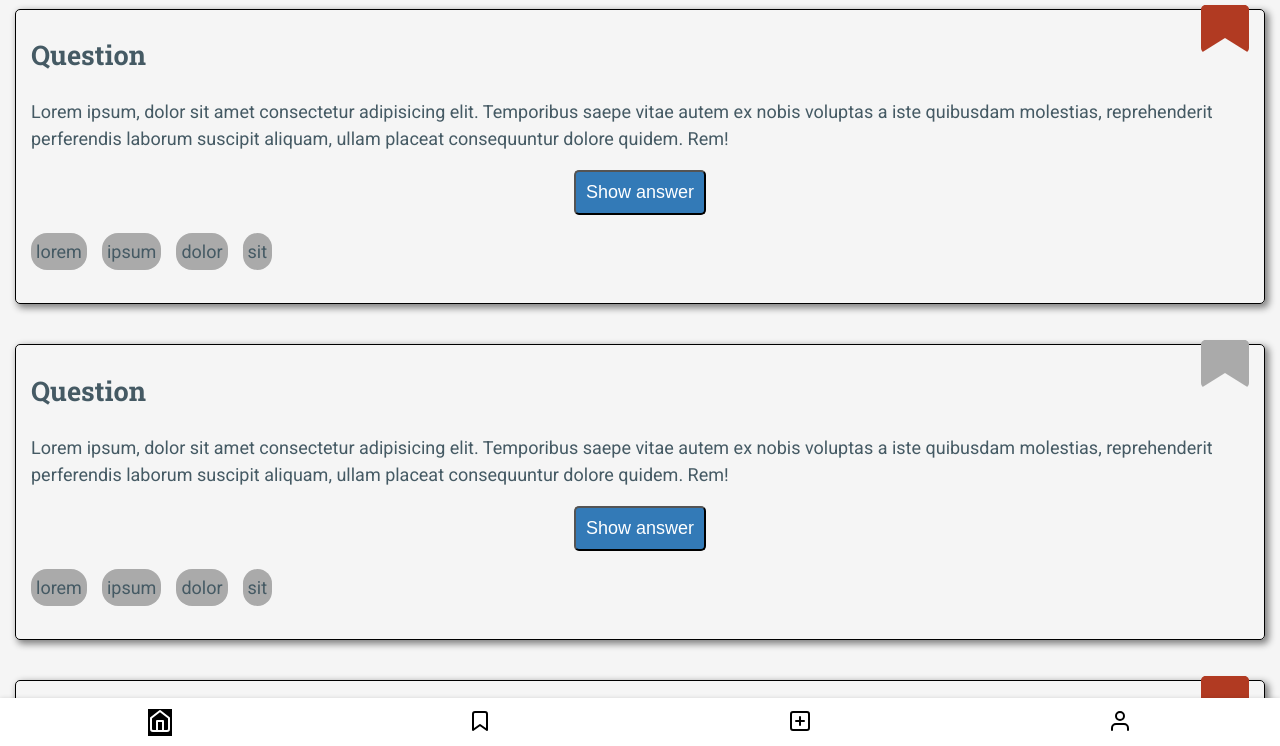
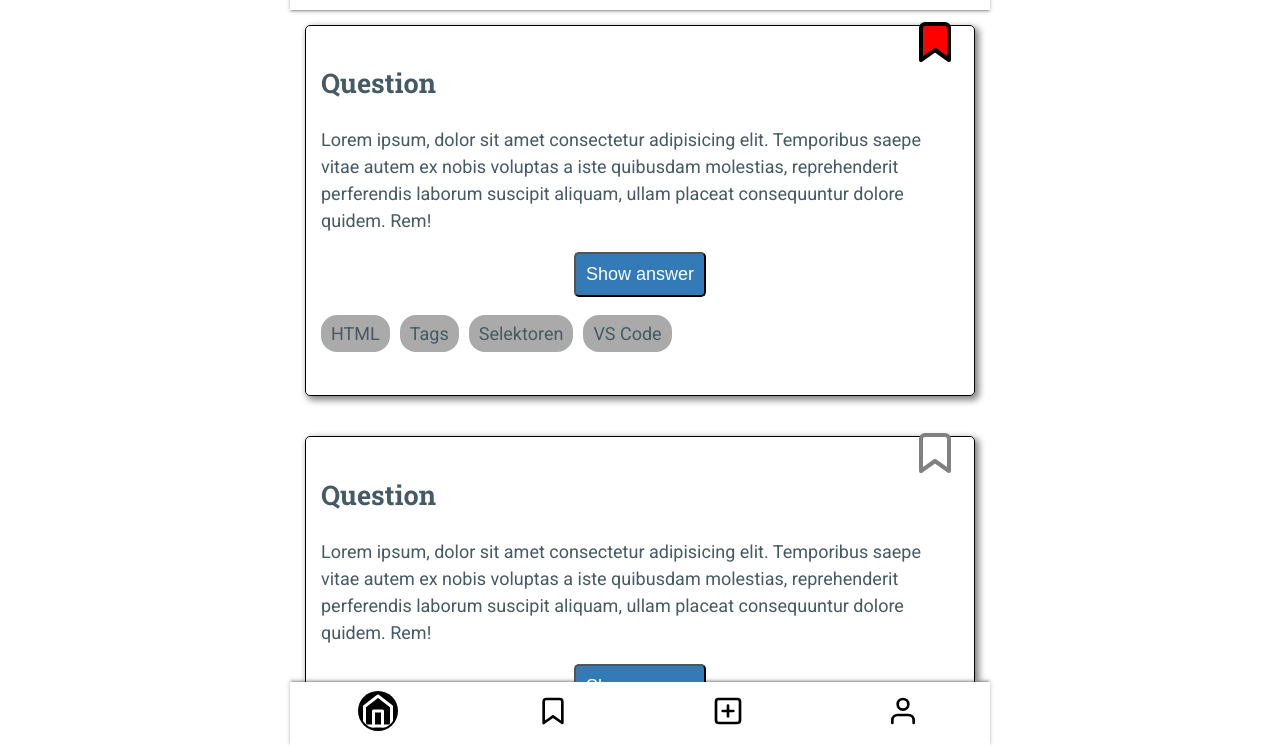
Before and after one commit to karstenlenz/quiz-app, a website: page index.html in a window 1280 px wide. Shown: the part 54-800 px from the top of the page. Drawn offline with Linux system fonts and the light colour scheme.

Commit message:
Update styling for all pages

```diff
--- a/index.html
+++ b/index.html
@@ -12,11 +12,60 @@
   </head>
   <body>
     <header>
-      <h1>Quiz-App</h1>
+      <h1 class="header__headline">Quiz-App</h1>
     </header>
     <main class="p-15">
       <section class="card">
-        <button class="card__bookmark card__bookmark--active"></button>
+        <a href="#"
+          ><svg
+            class="card__bookmark card__bookmark--active"
+            xmlns="http://www.w3.org/2000/svg"
+            width="24"
+            height="24"
+            viewBox="0 0 24 24"
+            fill="none"
+            stroke="currentColor"
+            stroke-width="2"
+            stroke-linecap="round"
+            stroke-linejoin="round"
+            class="feather feather-bookmark"
+          >
+            <path d="M19 21l-7-5-7 5V5a2 2 0 0 1 2-2h10a2 2 0 0 1 2 2z"></path>
+          </svg>
+        </a>
+        <h2 class="card__headline">Question</h2>
+        <p class="card__text card__text--question">
+          Lorem ipsum, dolor sit amet consectetur adipisicing elit. Temporibus
+          saepe vitae autem ex nobis voluptas a iste quibusdam molestias,
+          reprehenderit perferendis laborum suscipit aliquam, ullam placeat
+          consequuntur dolore quidem. Rem!
+        </p>
+        <button class="card__button p-10">Show answer</button>
+        <ul class="tag-list">
+          <li>HTML</li>
+          <li>Tags</li>
+          <li>Selektoren</li>
+          <li>VS Code</li>
+        </ul>
+      </section>
+      <section class="card">
+        <a href="#"
+          ><svg
+            class="card__bookmark card__bookmark--inactive"
+            xmlns="http://www.w3.org/2000/svg"
+            width="24"
+            height="24"
+            viewBox="0 0 24 24"
+            fill="none"
+            stroke="currentColor"
+            stroke-width="2"
+            stroke-linecap="round"
+            stroke-linejoin="round"
+            class="feather feather-bookmark"
+          >
+            <path d="M19 21l-7-5-7 5V5a2 2 0 0 1 2-2h10a2 2 0 0 1 2 2z"></path>
+          </svg>
+        </a>
         <h2 class="card__headline">Question</h2>
         <p class="card__text card__text--question">
           Lorem ipsum, dolor sit amet consectetur adipisicing elit. Temporibus
@@ -33,7 +82,23 @@
         </ul>
       </section>
       <section class="card">
-        <button class="card__bookmark card__bookmark--inactive"></button>
+        <a href="#"
+          ><svg
+            class="card__bookmark card__bookmark--active"
+            xmlns="http://www.w3.org/2000/svg"
+            width="24"
+            height="24"
+            viewBox="0 0 24 24"
+            fill="none"
+            stroke="currentColor"
+            stroke-width="2"
+            stroke-linecap="round"
+            stroke-linejoin="round"
+            class="feather feather-bookmark"
+          >
+            <path d="M19 21l-7-5-7 5V5a2 2 0 0 1 2-2h10a2 2 0 0 1 2 2z"></path>
+          </svg>
+        </a>
         <h2 class="card__headline">Question</h2>
         <p class="card__text card__text--question">
           Lorem ipsum, dolor sit amet consectetur adipisicing elit. Temporibus
@@ -49,36 +114,22 @@
           <li>sit</li>
         </ul>
       </section>
-      <section class="card">
-        <button class="card__bookmark card__bookmark--active"></button>
-        <h2 class="card__headline">Question</h2>
-        <p class="card__text card__text--question">
-          Lorem ipsum, dolor sit amet consectetur adipisicing elit. Temporibus
-          saepe vitae autem ex nobis voluptas a iste quibusdam molestias,
-          reprehenderit perferendis laborum suscipit aliquam, ullam placeat
-          consequuntur dolore quidem. Rem!
-        </p>
-        <button class="card__button p-10">Show answer</button>
-        <ul class="tag-list">
-          <li>HTML</li>
-          <li>Tags</li>
-          <li>Selektoren</li>
-          <li>VS Code</li>
-        </ul>
-      </section>
     </main>
     <footer>
-      <a href="index.html" class="footer__icon footer__icon--active"
-        ><img src="img/home.svg" alt="Home"
+      <a href="index.html"
+        ><img
+          src="img/home.svg"
+          alt="Home"
+          class="footer__icon footer__icon--active"
       /></a>
-      <a href="bookmarks.html" class="footer__icon"
-        ><img src="img/bookmark.svg" alt="Bookmarks"
+      <a href="bookmarks.html"
+        ><img src="img/bookmark.svg" alt="Bookmarks" class="footer__icon"
       /></a>
-      <a href="create.html" class="footer__icon"
-        ><img src="img/plus-square.svg" alt="Create"
+      <a href="create.html"
+        ><img src="img/plus-square.svg" alt="Create" class="footer__icon"
       /></a>
-      <a href="profile.html" class="footer__icon"
-        ><img src="img/user.svg" alt="Profile"
+      <a href="profile.html"
+        ><img src="img/user.svg" alt="Profile" class="footer__icon"
       /></a>
     </footer>
   </body>
--- a/scss/_base.scss
+++ b/scss/_base.scss
@@ -2,18 +2,23 @@
   box-sizing: border-box;
 }
 
+html {
+  min-height: 100%;
+}
+
 body {
+  max-width: 700px;
+  margin: 0 auto;
   display: grid;
   grid-template-areas:
     'header'
     'main'
     'footer';
   grid-template-columns: 1fr;
-  grid-template-rows: 48px 1fr 48px;
-  height: 100vh;
+  grid-template-rows: 8vh 84vh 8vh;
+  height: 100%;
   font-size: 112.5%;
   line-height: 1.5;
-  margin: 0;
   color: #455a64;
   font-family: 'Roboto', sans-serif;
 }
@@ -28,7 +33,6 @@ header {
 main {
   overflow: scroll;
   grid-area: main;
-  background-color: #f5f5f5;
 }
 
 footer {
@@ -37,11 +41,10 @@ footer {
   display: grid;
   grid-template-columns: repeat(4, 1fr);
   justify-content: space-around;
-  align-content: stretch;
   justify-items: center;
   align-items: center;
-  box-shadow: 0 2px 2px 0 rgba(0, 0, 0, 0.14),
-    0 3px 1px -2px rgba(0, 0, 0, 0.12), 0 1px 5px 0 rgba(0, 0, 0, 0.2);
+  box-shadow: 0 -2px 2px 0 rgba(0, 0, 0, 0.14),
+    0 -3px 1px -2px rgba(0, 0, 0, 0.12), 0 -1px 5px 0 rgba(0, 0, 0, 0.2);
 }
 
 h1 {
--- a/scss/styles.scss
+++ b/scss/styles.scss
@@ -1,4 +1,9 @@
+.header__headline {
+  margin-top: 7px;
+}
+
 .card {
+  position: relative;
   border: 1px solid black;
   border-radius: 5px;
   box-shadow: 3px 3px 7px 1px grey;
@@ -6,52 +11,53 @@
   margin-bottom: 40px;
 }
 .card__bookmark {
-  padding: 0;
-  margin-right: 0;
-  margin-top: -20px;
-  margin-bottom: -40px;
-  width: 0px;
+  position: absolute;
+  right: 15px;
+  top: -8px;
   height: 48px;
+  width: 48px;
   background-color: transparent;
-  border: solid 24px #b13a22;
-  border-bottom: solid 15px transparent;
-  border-top-left-radius: 5px;
-  border-top-right-radius: 5px;
-  cursor: pointer;
-}
 
-.card__bookmark--active {
-}
+  &--active {
+    color: black;
+    fill: red;
+  }
 
-.card__bookmark--inactive {
-  border-right-color: #aaa;
-  border-top-color: #aaa;
-  border-left-color: #aaa;
+  &--inactive {
+    color: grey;
+    fill: transparent;
+  }
 }
 
 .tag-list {
   display: flex;
   flex-wrap: wrap;
-  gap: 15px;
+  // gap: 15px; Only works in Firefox.
   padding: 0;
 }
 
 .tag-list > li {
   list-style: none;
   font-size: 0.875 em;
-  padding: 5px;
+  padding: 5px 10px;
   // border: 1px solid black;
   border-radius: 16px;
   background-color: #aaa;
+  margin-bottom: 10px;
+  margin-right: 10px;
 }
 
 .footer__icon {
   line-height: 1;
-}
+  width: 32px;
 
-.footer__icon--active {
-  filter: invert(1);
-  background-color: white;
+  &--active {
+    filter: invert(1);
+    background-color: white;
+    border-radius: 50%;
+    width: 40px;
+    padding: 2px;
+  }
 }
 
 .form {
@@ -66,6 +72,14 @@
 
 .profile {
   align-items: center;
+
+  &__picture {
+    border-radius: 50%;
+  }
+
+  &__user-name {
+    font-size: 1.2em;
+  }
 }
 
 .form__input-text {
```
Also changed, not shown: bookmarks.html (+79 -28 lines), create.html (+12 -9 lines), profile.html (+17 -12 lines), styles.css.
